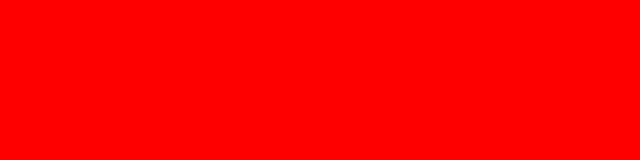
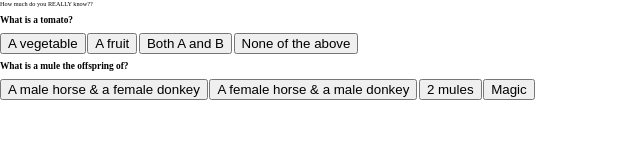
Before and after one commit to staten-island-tech/quizgame-gl-vc, a website built with Parcel: page src/index.html in a window 1280 px wide. Shown: the whole page, without its empty margins (0-640 px from the left). Built offline with nearby package versions, Linux system fonts and the light colour scheme.

Commit message:
some html

```diff
--- a/src/index.html
+++ b/src/index.html
@@ -3,10 +3,39 @@
     <meta charset="UTF-8">
     <meta http-equiv="X-UA-Compatible" content="IE=edge">
     <meta name="viewport" content="width=device-width, initial-scale=1.0">
-    <title>Document</title>
+    <title>How much do you REALLY know??</title>
     <link rel="stylesheet" href="scss/main.scss">
 </head>
 <body>
+    <div class="container">
+        <div class="quiz-header">
+            How much do you REALLY know??
+        </div>
+        <section class="quiz">
+            <div class="questions question-1">
+                <div class="q1-pic"></div>
+                <h1> What is a tomato?</h1>
+                <div class="ans-choices">
+                    <button class="q1a1"> A vegetable </button>
+                    <button class="q1a2"> A fruit </button>
+                    <button class="q1a3"> Both A and B  </button>
+                    <button class="q1a4"> None of the above </button>
+                </div>
+            </div>
+
+            <div class="questions question-2">
+                <div class="q2-pic"></div>
+                <h1> What is a mule the offspring of?</h1>
+                <div class="ans-choices">
+                    <button class="q2a1"> A male horse & a female donkey </button>
+                    <button class="q2a2"> A female horse & a male donkey </button>
+                    <button class="q2a3"> 2 mules  </button>
+                    <button class="q2a4"> Magic </button>
+                </div>
+            </div>
+        </section>
+
+    </div>
     <script src="js/index.js"></script>
 </body>
 </html>
--- a/src/scss/main.scss
+++ b/src/scss/main.scss
@@ -1,3 +1,8 @@
-body{
-    background-color: red;
+html,
+body {
+    font-size: 62.5%;
+    padding: 0;
+    margin: 0;
+    box-sizing: border-box;
+ /*   background-color: red; */
 }
```
